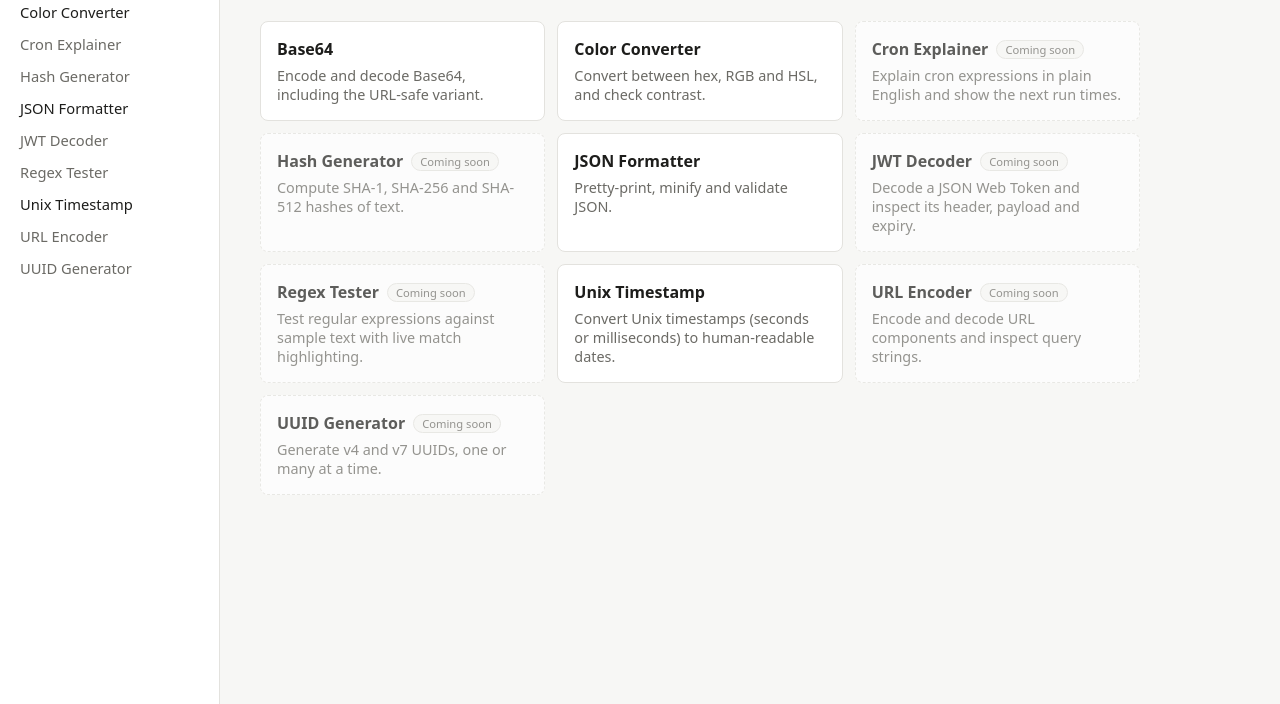
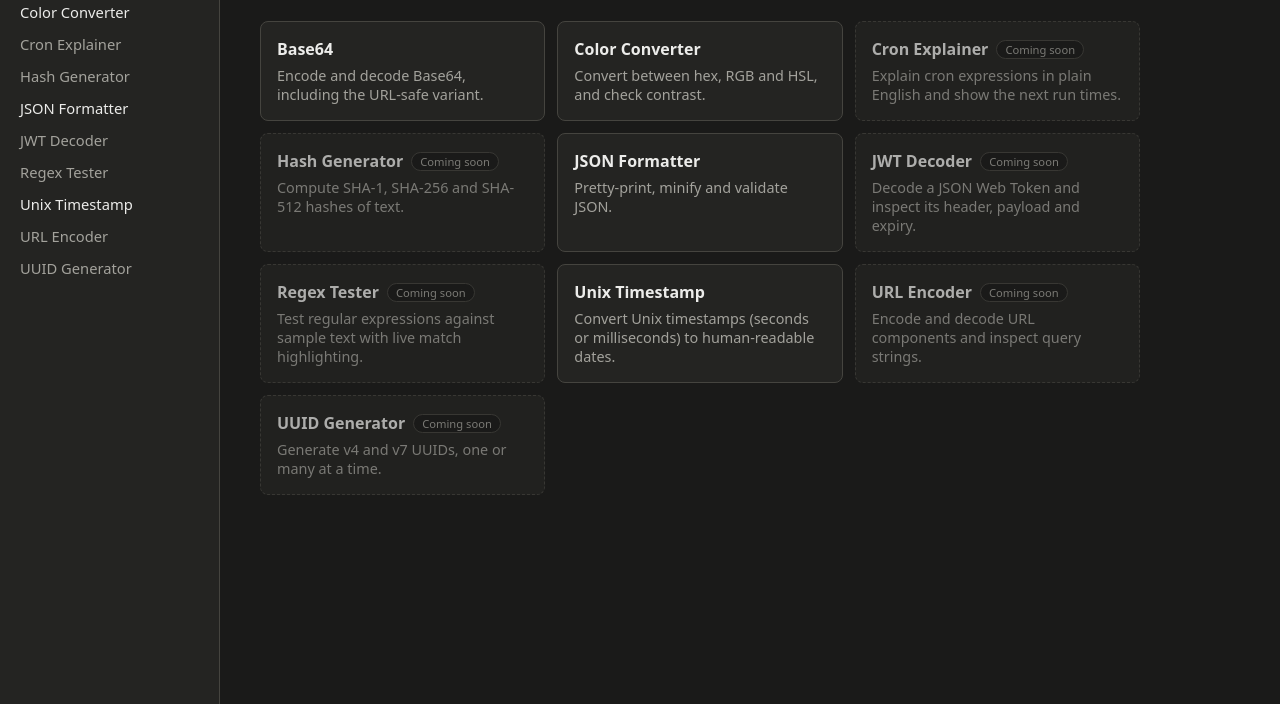
Before and after one commit to orjanberglin/ec-powerhour-demo, a website built with Vite: page index.html in a window 1280 px wide. Shown: the part 96-800 px from the top of the page. Built offline with nearby package versions, Linux system fonts and the dark colour scheme.

Commit message:
Add dark mode via prefers-color-scheme (#8)
Closes #7

```diff
--- a/src/style.css
+++ b/src/style.css
@@ -10,9 +10,24 @@
   --success: #2b8a3e;
   --radius: 8px;
   --mono: ui-monospace, 'SF Mono', Menlo, Consolas, monospace;
+  color-scheme: light dark;
   font-family: system-ui, -apple-system, 'Segoe UI', sans-serif;
   color: var(--text);
   background: var(--bg);
+}
+
+@media (prefers-color-scheme: dark) {
+  :root {
+    --bg: #1a1a19;
+    --surface: #242422;
+    --border: #45443f;
+    --text: #ececea;
+    --muted: #a3a29c;
+    --accent: #91a7ff;
+    --accent-text: #1a1a19;
+    --error: #ff8787;
+    --success: #69db7c;
+  }
 }
 
 * {
```
